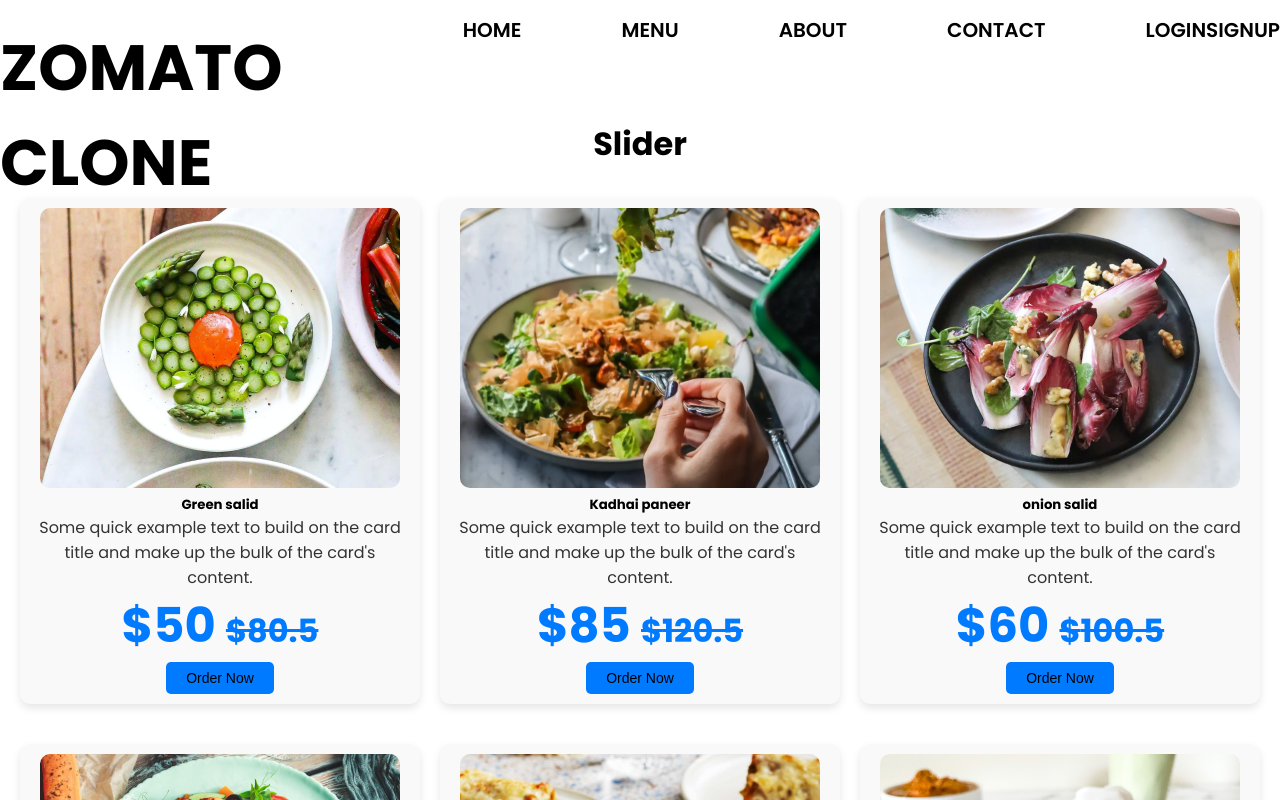
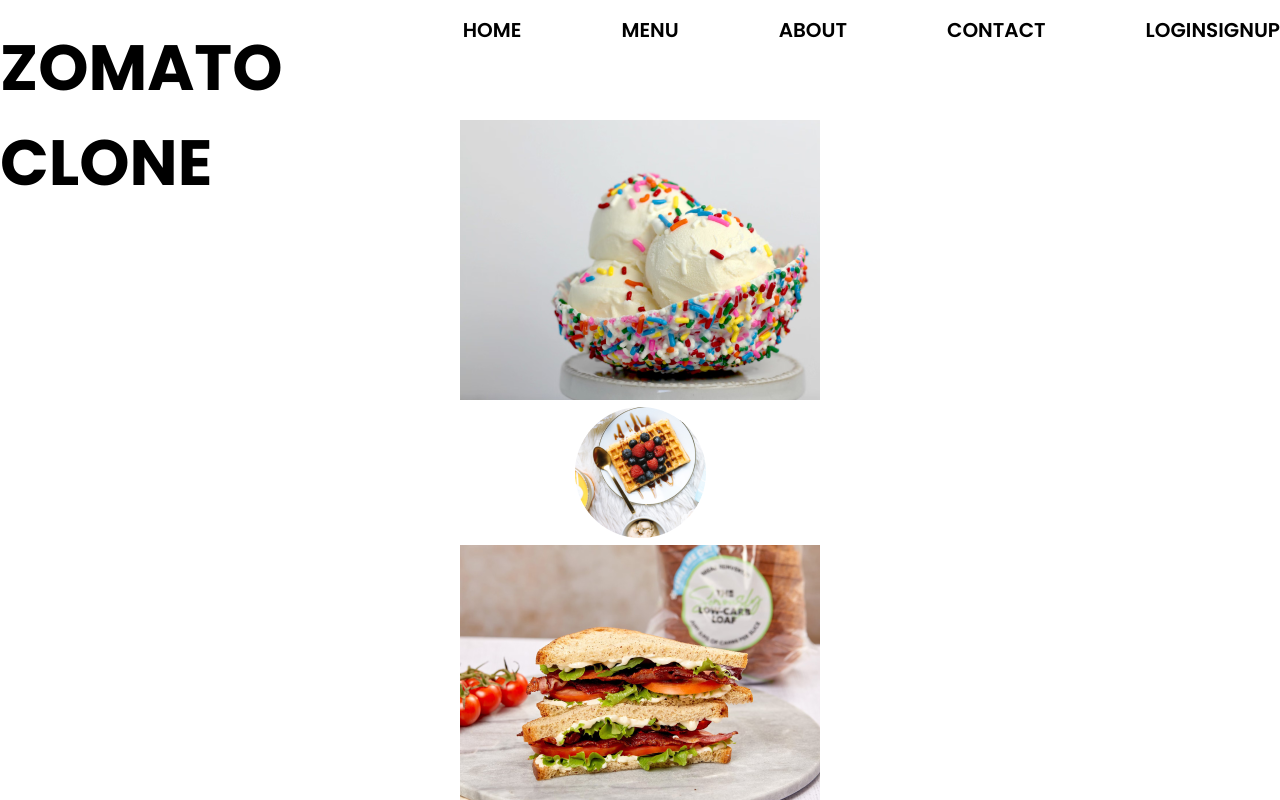
Before and after one commit to sonulodhi142/Zomato-clone, a React (Create React App) app: page /menu in a window 1280 px wide. Shown: the top 800 px of the page. Built offline with nearby package versions, Linux system fonts and the light colour scheme.

Commit message:
add slide to menu page

```diff
--- a/src/Components/Slider/Slider.jsx
+++ b/src/Components/Slider/Slider.jsx
@@ -1,12 +1,18 @@
 import React from "react";
 import './Slider.css'
-
+import new_collections from '../Assets/new_collections'
 
 const Slider = () =>{
 
     return(
-        <div>
-            <h1>Slider</h1>
+        <div className="carausal">
+            {
+                new_collections.map((slide => {
+                    return <div className="slide">
+                        <img src={slide.image} alt="" />
+                    </div>
+                }))
+            }
 
         </div>
     )
```
